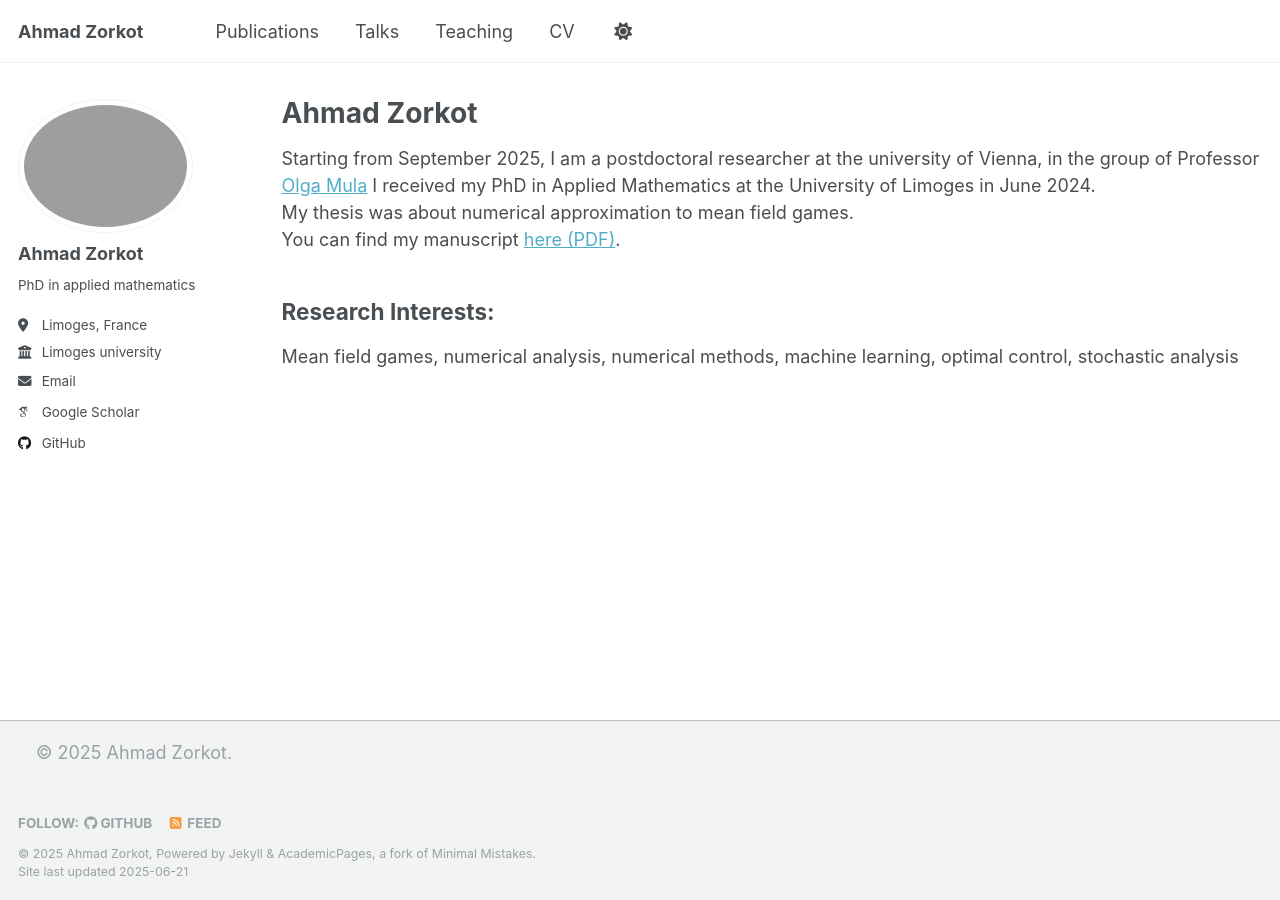
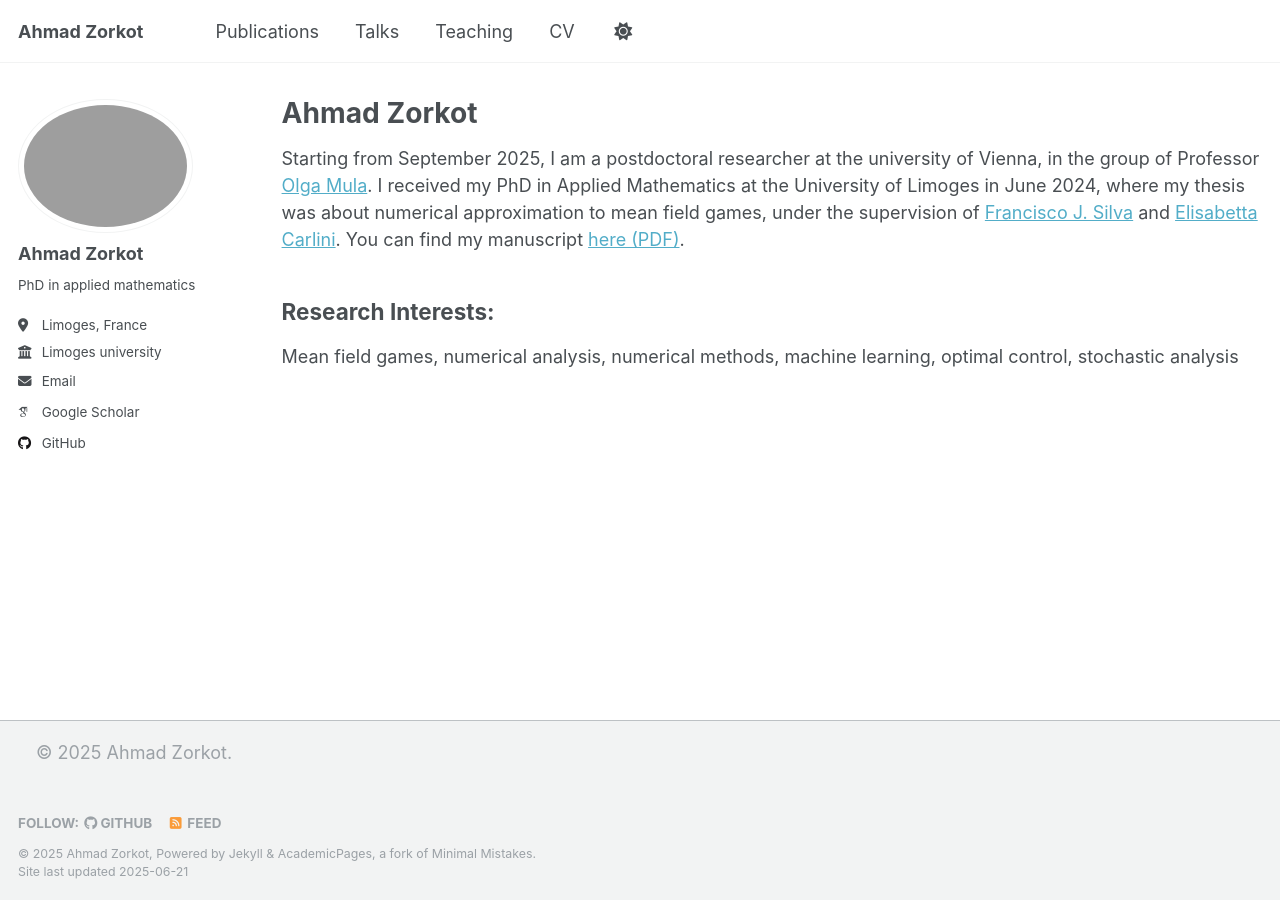
Before and after one commit to ahmadzorkot/ahmadzorkot.github.io, a Jekyll site: the page built from index.md, in a window 1280 px wide. Built offline with Jekyll 4.4.1, drawn with Linux system fonts in a browser that asks for light colours; some web fonts are replaced; our own code applies the rules of GitHub Pages for plain Markdown files.

Commit message:
Update index.md

```diff
--- a/index.md
+++ b/index.md
@@ -4,9 +4,7 @@ author_profile: true
 title: "Ahmad Zorkot"
 ---
 
-Starting from September 2025, I am a postdoctoral researcher at the university of Vienna, in the group of Professor [Olga Mula](https://olah-mula.github.io/)
-I received my PhD in Applied Mathematics at the University of Limoges in June 2024.
-My thesis was about numerical approximation to mean field games.
+Starting from September 2025, I am a postdoctoral researcher at the university of Vienna, in the group of Professor [Olga Mula](https://olah-mula.github.io/). I received my PhD in Applied Mathematics at the University of Limoges in June 2024, where my thesis was about numerical approximation to mean field games, under the supervision of [Francisco J. Silva](https://sites.google.com/site/franciscosilva2909/) and [Elisabetta Carlini](https://www1.mat.uniroma1.it/people/carlini/Personal.html).
 You can find my manuscript [here (PDF)](https://theses.hal.science/tel-04642299v1/file/2024LIMO0026.pdf).
 
 
```
